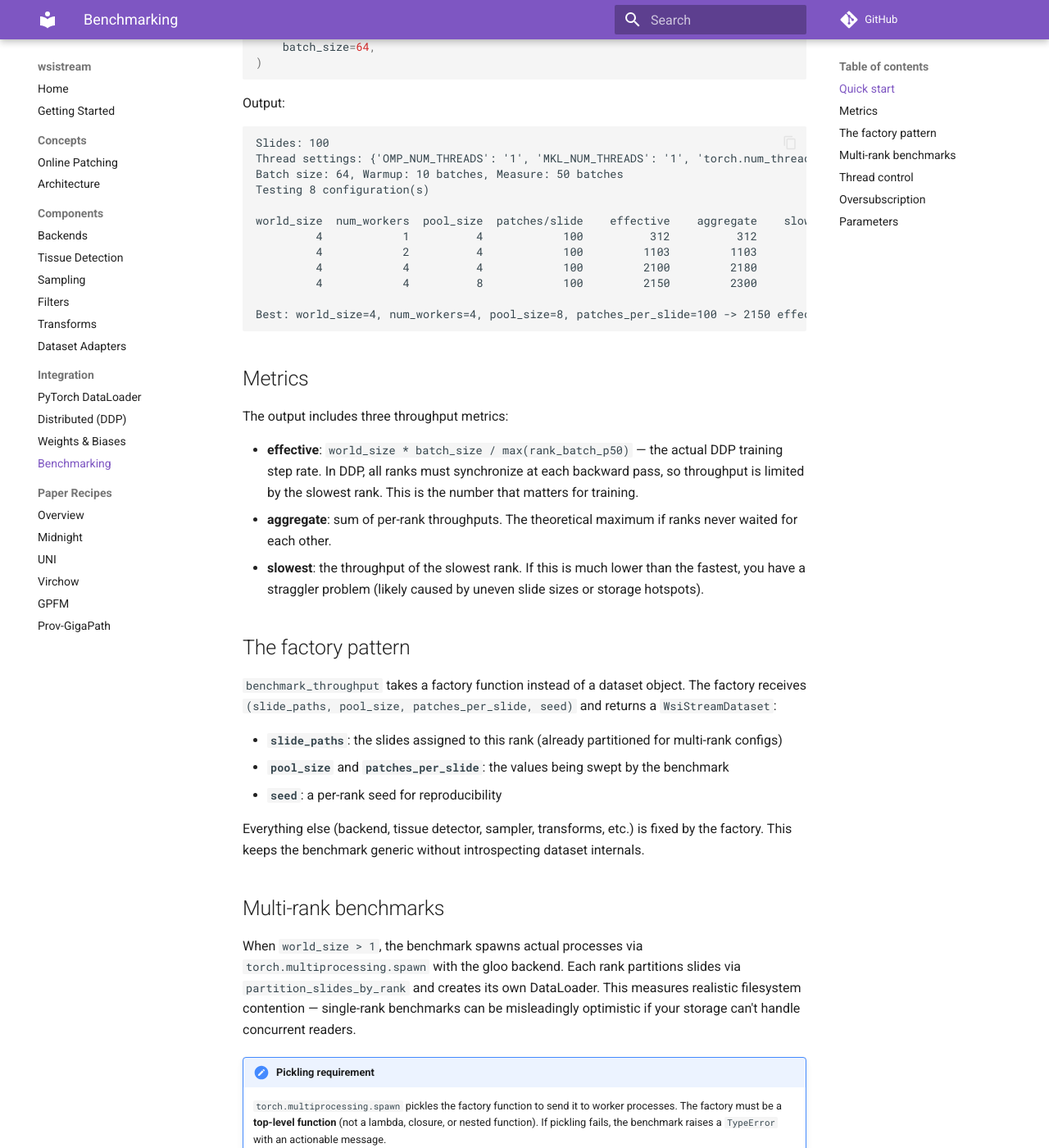
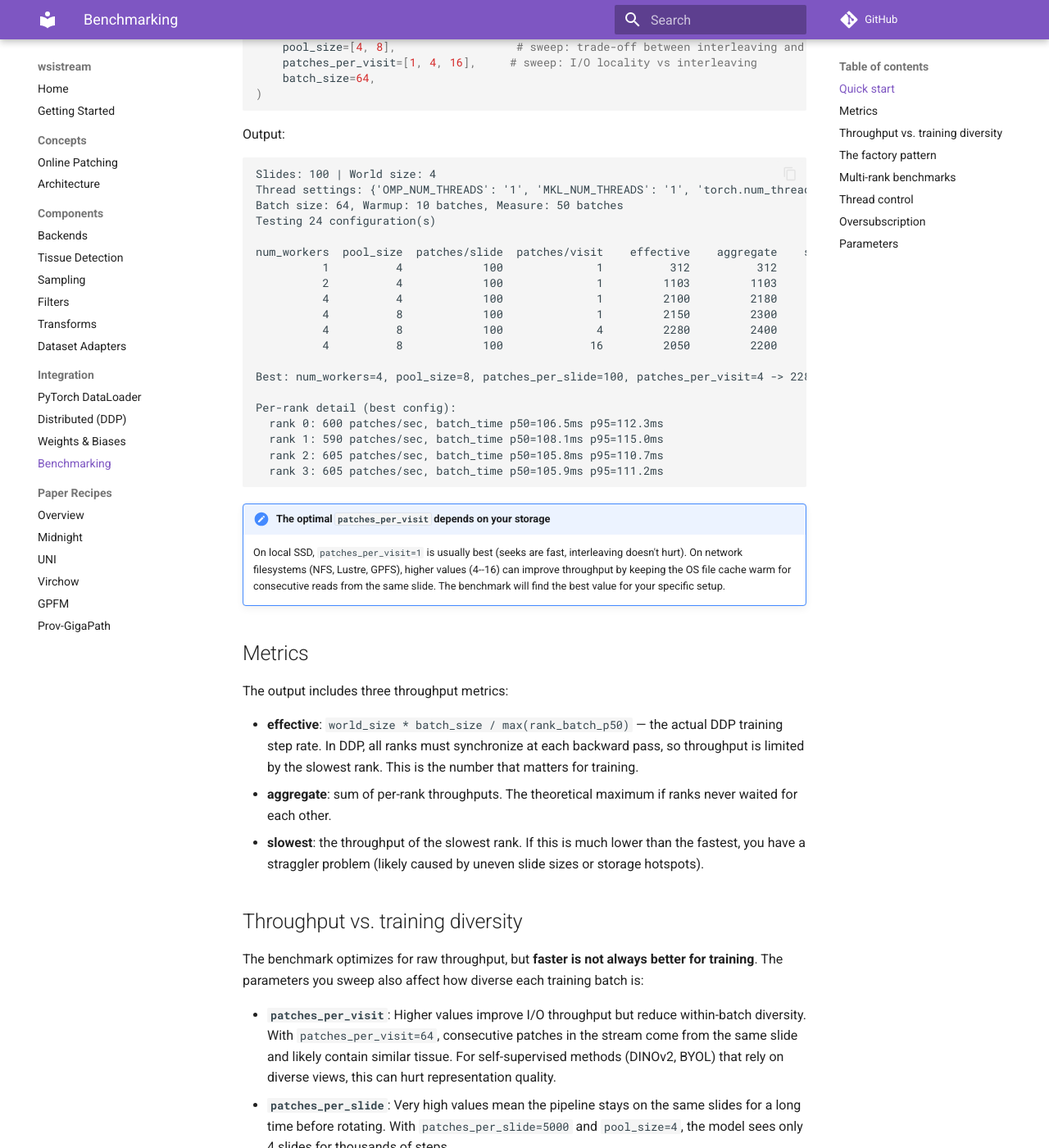
Before and after one commit to RamonKaspar/wsistream, an MkDocs documentation site: the page built from docs/integration/benchmarking.md, in a window 1280 px wide and 1400 px high, scrolled down 1018 px. Shown: the whole window at 82% size. Built offline with MkDocs 1.6.1 and Material for MkDocs 9.7.7, drawn with Linux system fonts in a browser that asks for light colours; comment, search, counter and statistics services are not loaded; some of the changed text lies outside the part shown.

Commit message:
release: v0.1.3; add patches_per_visit to benchmark sweep
Redesign benchmark_throughput to sweep patches_per_visit alongside num_workers, pool_size, and patches_per_slide. Change world_size  from a sweep parameter to a fixed int (determined by GPU count).  Update factory signature to (slide_paths, pool_size, patches_per_slide, patches_per_visit, seed). Add documentation on throughput vs. training diversity tradeoffs.

````diff
--- a/docs/integration/benchmarking.md
+++ b/docs/integration/benchmarking.md
@@ -2,7 +2,7 @@
 
 Before training, you want to know: can my data pipeline keep the GPU fed? `benchmark_throughput` answers this by measuring actual patch throughput across different configurations.
 
-Typically, you fix `world_size` (determined by your GPU count and model size) and sweep `num_workers` and `pool_size` to find where throughput saturates. The benchmark uses `world_size` to simulate realistic filesystem contention — all ranks hit storage simultaneously, just like in real training.
+Typically, you fix `world_size` (determined by your GPU count) and sweep `num_workers`, `pool_size`, and `patches_per_visit` to find where throughput saturates. The benchmark uses `world_size` to simulate realistic filesystem contention — all ranks hit storage simultaneously, just like in real training.
 
 ## Quick start
 
@@ -14,7 +14,7 @@ from wsistream.tissue import OtsuTissueDetector
 from wsistream.torch import WsiStreamDataset
 
 
-def make_dataset(slide_paths, pool_size, patches_per_slide, seed):
+def make_dataset(slide_paths, pool_size, patches_per_slide, patches_per_visit, seed):
     """Factory that creates a dataset for each benchmark config.
 
     Must be a top-level function (not a lambda or closure) so that
@@ -24,9 +24,10 @@ def make_dataset(slide_paths, pool_size, patches_per_slide, seed):
         slide_paths=slide_paths,
         backend=OpenSlideBackend(),
         tissue_detector=OtsuTissueDetector(),
-        sampler=RandomSampler(patch_size=256, num_patches=1000, target_mpp=0.5),
+        sampler=RandomSampler(patch_size=256, num_patches=-1, target_mpp=0.5),
         pool_size=pool_size,
         patches_per_slide=patches_per_slide,
+        patches_per_visit=patches_per_visit,
         cycle=True,  # benchmark measures steady-state; finite iteration would stop early
         seed=seed,
     )
@@ -34,10 +35,11 @@ def make_dataset(slide_paths, pool_size, patches_per_slide, seed):
 
 results = benchmark_throughput(
     make_dataset=make_dataset,
-    slide_paths="/data/tcga",  # directory or list of files
-    world_size=4,              # fixed: determined by your GPU count / model size
-    num_workers=[1, 2, 4, 8],  # sweep: find where throughput saturates
-    pool_size=[4, 8],          # sweep: trade-off between interleaving and file handles
+    slide_paths="/data/tcga",          # directory or list of files
+    world_size=4,                      # fixed: determined by your GPU count
+    num_workers=[1, 2, 4, 8],         # sweep: find where throughput saturates
+    pool_size=[4, 8],                  # sweep: trade-off between interleaving and file handles
+    patches_per_visit=[1, 4, 16],     # sweep: I/O locality vs interleaving
     batch_size=64,
 )
 ```
@@ -45,19 +47,30 @@ results = benchmark_throughput(
 Output:
 
 ```
-Slides: 100
+Slides: 100 | World size: 4
 Thread settings: {'OMP_NUM_THREADS': '1', 'MKL_NUM_THREADS': '1', 'torch.num_threads': '1'}
 Batch size: 64, Warmup: 10 batches, Measure: 50 batches
-Testing 8 configuration(s)
+Testing 24 configuration(s)
 
-world_size  num_workers  pool_size  patches/slide    effective    aggregate    slowest
-         4            1          4            100          312          312         78
-         4            2          4            100         1103         1103        276
-         4            4          4            100         2100         2180        525
-         4            4          8            100         2150         2300        537
+num_workers  pool_size  patches/slide  patches/visit    effective    aggregate    slowest
+          1          4            100              1          312          312         78
+          2          4            100              1         1103         1103        276
+          4          4            100              1         2100         2180        525
+          4          8            100              1         2150         2300        537
+          4          8            100              4         2280         2400        570
+          4          8            100             16         2050         2200        512
 
-Best: world_size=4, num_workers=4, pool_size=8, patches_per_slide=100 -> 2150 effective patches/sec
+Best: num_workers=4, pool_size=8, patches_per_slide=100, patches_per_visit=4 -> 2280 effective patches/sec
+
+Per-rank detail (best config):
+  rank 0: 600 patches/sec, batch_time p50=106.5ms p95=112.3ms
+  rank 1: 590 patches/sec, batch_time p50=108.1ms p95=115.0ms
+  rank 2: 605 patches/sec, batch_time p50=105.8ms p95=110.7ms
+  rank 3: 605 patches/sec, batch_time p50=105.9ms p95=111.2ms
 ```
+
+!!! note "The optimal `patches_per_visit` depends on your storage"
+    On local SSD, `patches_per_visit=1` is usually best (seeks are fast, interleaving doesn't hurt). On network filesystems (NFS, Lustre, GPFS), higher values (4--16) can improve throughput by keeping the OS file cache warm for consecutive reads from the same slide. The benchmark will find the best value for your specific setup.
 
 ## Metrics
 
@@ -67,12 +80,22 @@ The output includes three throughput metrics:
 - **aggregate**: sum of per-rank throughputs. The theoretical maximum if ranks never waited for each other.
 - **slowest**: the throughput of the slowest rank. If this is much lower than the fastest, you have a straggler problem (likely caused by uneven slide sizes or storage hotspots).
 
+## Throughput vs. training diversity
+
+The benchmark optimizes for raw throughput, but **faster is not always better for training**. The parameters you sweep also affect how diverse each training batch is:
+
+- **`patches_per_visit`**: Higher values improve I/O throughput but reduce within-batch diversity. With `patches_per_visit=64`, consecutive patches in the stream come from the same slide and likely contain similar tissue. For self-supervised methods (DINOv2, BYOL) that rely on diverse views, this can hurt representation quality.
+- **`patches_per_slide`**: Very high values mean the pipeline stays on the same slides for a long time before rotating. With `patches_per_slide=5000` and `pool_size=4`, the model sees only 4 slides for thousands of steps.
+- **`pool_size`**: Larger pools mean more slides contribute to each stretch of training. A pool of 20 slides provides more diversity per batch than a pool of 2.
+
+As a rule of thumb: use the benchmark to find the Pareto frontier of throughput vs. diversity, then pick the fastest config that maintains reasonable diversity. For example, if `patches_per_visit=4` gives 95% of the throughput of `patches_per_visit=64`, prefer the lower value.
+
 ## The factory pattern
 
-`benchmark_throughput` takes a factory function instead of a dataset object. The factory receives `(slide_paths, pool_size, patches_per_slide, seed)` and returns a `WsiStreamDataset`:
+`benchmark_throughput` takes a factory function instead of a dataset object. The factory receives `(slide_paths, pool_size, patches_per_slide, patches_per_visit, seed)` and returns a `WsiStreamDataset`:
 
 - **`slide_paths`**: the slides assigned to this rank (already partitioned for multi-rank configs)
-- **`pool_size`** and **`patches_per_slide`**: the values being swept by the benchmark
+- **`pool_size`**, **`patches_per_slide`**, and **`patches_per_visit`**: the values being swept by the benchmark
 - **`seed`**: a per-rank seed for reproducibility
 
 Everything else (backend, tissue detector, sampler, transforms, etc.) is fixed by the factory. This keeps the benchmark generic without introspecting dataset internals.
@@ -96,12 +119,13 @@ When `world_size * num_workers` exceeds the number of available CPU cores, the b
 
 | Parameter | Type | Default | Description |
 |-----------|------|---------|-------------|
-| `make_dataset` | callable | required | Factory `(slide_paths, pool_size, patches_per_slide, seed) -> WsiStreamDataset` |
+| `make_dataset` | callable | required | Factory `(slide_paths, pool_size, patches_per_slide, patches_per_visit, seed) -> WsiStreamDataset` |
 | `slide_paths` | str, Path, or list | required | Directory path or list of slide files |
 | `num_workers` | int or list | `4` | DataLoader worker counts to sweep |
-| `world_size` | int or list | `1` | DDP rank counts to sweep |
+| `world_size` | int | `1` | Number of DDP ranks (determined by your GPU count) |
 | `pool_size` | int or list | `8` | Pipeline pool sizes to sweep |
 | `patches_per_slide` | int or list | `100` | Patches-per-slide values to sweep |
+| `patches_per_visit` | int or list | `1` | Patches-per-visit values to sweep (I/O locality) |
 | `batch_size` | int | `64` | Batch size (fixed, not swept) |
 | `warmup_batches` | int | `10` | Batches discarded before measuring (slide warm-up) |
 | `measure_batches` | int | `50` | Batches to time |
--- a/pyproject.toml
+++ b/pyproject.toml
@@ -4,7 +4,7 @@ build-backend = "setuptools.build_meta"
 
 [project]
 name = "wsistream"
-version = "0.1.2"
+version = "0.1.3"
 description = "Modular online patch streaming from whole-slide images for computational pathology"
 readme = "README.md"
 license = {text = "MIT"}
--- a/src/wsistream/__init__.py
+++ b/src/wsistream/__init__.py
@@ -28,7 +28,7 @@ from wsistream.transforms import (
 )
 from wsistream.types import PatchCoordinate, PatchResult, SlideMetadata, TissueMask
 
-__version__ = "0.1.2"
+__version__ = "0.1.3"
 __all__ = [
     # Core
     "PatchPipeline",
````
Also changed, not shown: 2 other files.
